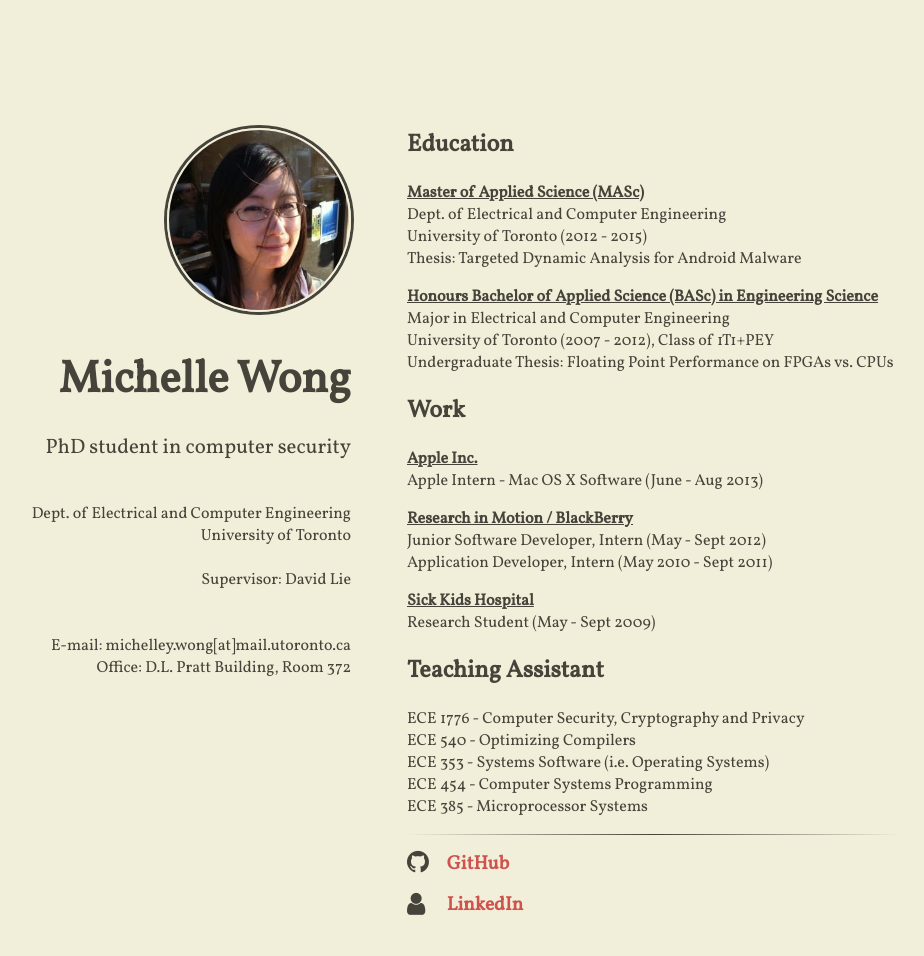
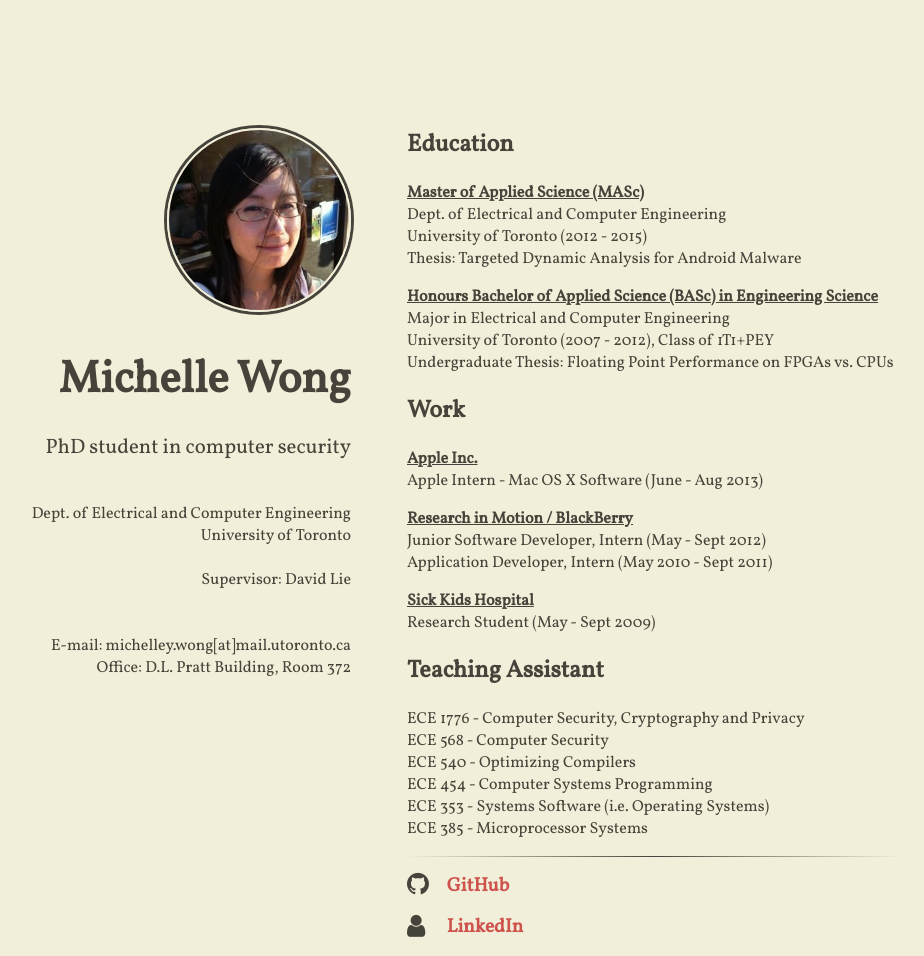
Before and after one commit to miwong/miwong.github.io, a Jekyll site: the page built from index.html, in a window 1280 px wide. Shown: the whole page, without its empty margins (195-1119 px from the left). Built offline with Jekyll 4.4.1, drawn with Linux system fonts in a browser that asks for light colours; nearby versions of some CDN libraries; before the commit the page ends 934 px from its top, so only the background shows below that.

Commit message:
Updating TA work
Add ECE568 to TA section.

```diff
--- a/_includes/content.html
+++ b/_includes/content.html
@@ -30,9 +30,10 @@
 <h2>Teaching Assistant</h2>
 <p>
 ECE 1776 - Computer Security, Cryptography and Privacy<br>
+ECE 568 - Computer Security<br>
 ECE 540 - Optimizing Compilers<br>
+ECE 454 - Computer Systems Programming<br>
 ECE 353 - Systems Software (i.e. Operating Systems)<br>
-ECE 454 - Computer Systems Programming<br>
 ECE 385 - Microprocessor Systems<br>
 </p>
 
```
